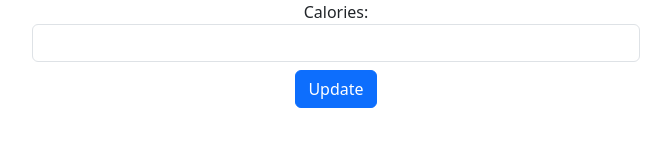
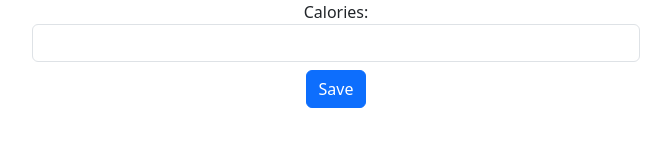
Before and after one commit to ZhanylBaiguttieva/lesson-66, a React (Vite) app: page /new-meat in a window 1280 px wide. Shown: the part 188-334 px from the top of the page, without its empty margins (0-671 px from the left). Built offline with nearby package versions, Linux system fonts and the light colour scheme.

Commit message:
Removed Props not required

```diff
--- a/src/containers/Form/MeatForm.tsx
+++ b/src/containers/Form/MeatForm.tsx
@@ -4,10 +4,7 @@ import axiosApi from '../../axiosApi';
 import ButtonSpinner from '../Spinner/ButtonSpinner';
 import {useNavigate, useParams} from 'react-router-dom';
 
-interface Props {
-  isEdit?: boolean;
-}
-const MeatForm: React.FC<Props> = ({isEdit = false}) => {
+const MeatForm: React.FC = () => {
   const [newMeat, setNewMeat] = useState<ApiMeat>({
     time: '',
     description: '',
@@ -30,10 +27,10 @@ const MeatForm: React.FC<Props> = ({isEdit = false}) => {
     try {
       if(meatId === undefined) {
         await axiosApi.post('meats.json', newMeat);
+        navigate('/');
       } else {
         await axiosApi.put('meats/' + meatId + '.json', newMeat);
       }
-      navigate('/');
     } finally {
       setCreating(false);
     }
@@ -85,7 +82,7 @@ const MeatForm: React.FC<Props> = ({isEdit = false}) => {
       </div>
       <button type="submit" className="btn btn-primary mt-2" disabled={creating}>
         {creating && <ButtonSpinner/>}
-        {isEdit ? 'Edit' : 'Update'}
+        Save
       </button>
     </form>
   );
```
